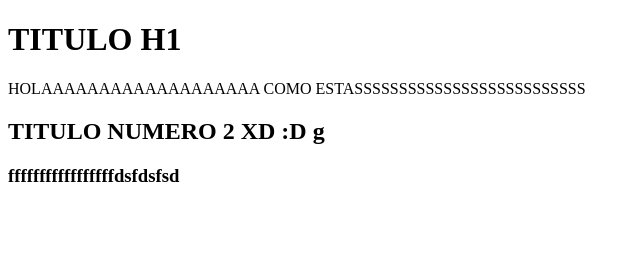
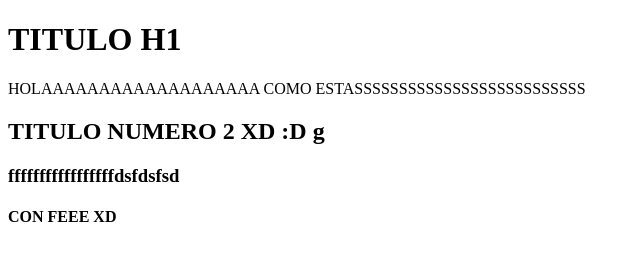
Before and after one commit to RonaldoTomaylla7/miprimer-repositorio, a plain HTML site: page index.html in a window 1280 px wide. Shown: the whole page, without its empty margins (0-640 px from the left). Drawn offline with Linux system fonts and the light colour scheme.

Commit message:
agregado h4

```diff
--- a/index.html
+++ b/index.html
@@ -11,5 +11,6 @@
     <p>HOLAAAAAAAAAAAAAAAAAAA COMO ESTASSSSSSSSSSSSSSSSSSSSSSSSSS</p>
     <h2> TITULO NUMERO 2 XD :D g</h2>
     <h3> fffffffffffffffffdsfdsfsd </h3>
+    <h4> CON FEEE XD </h4>
 </body>
 </html>
```
